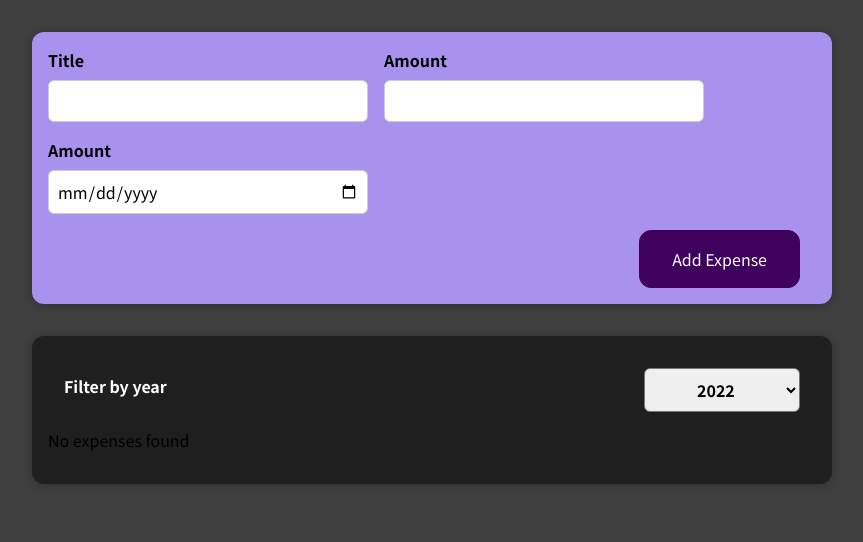
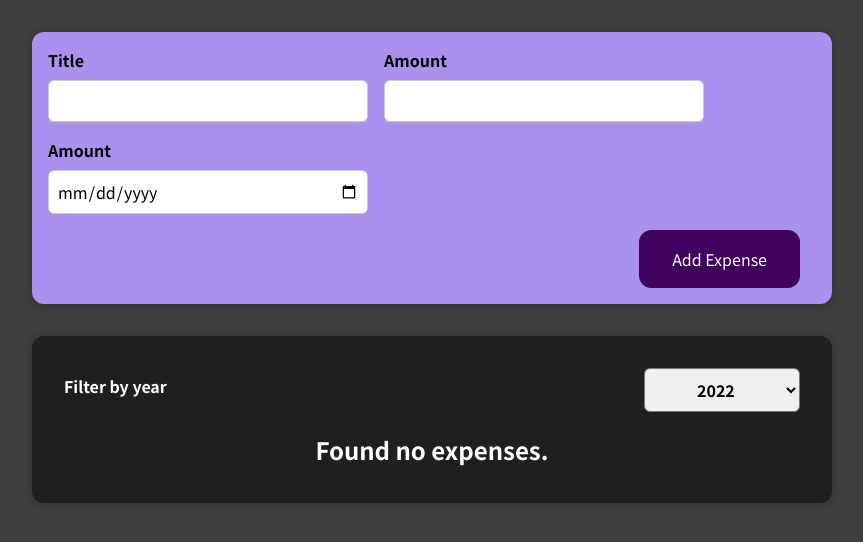
Before and after one commit to bucinskasj/react-course, a React (Create React App) app in the folder section-3-react-basics/: page / in a window 1280 px wide. Shown: the top 542 px of the page, without its empty margins (208-1071 px from the left). Built offline with nearby package versions, Linux system fonts and the light colour scheme.

Commit message:
Lesson 67

```diff
--- a/section-3-react-basics/src/components/Expenses/ExpenseItem.js
+++ b/section-3-react-basics/src/components/Expenses/ExpenseItem.js
@@ -7,6 +7,7 @@ import './ExpenseItem.css';
 const ExpenseItem = (props) => {
 
   return (
+    <li>
       <Card className="expense-item">
         <ExpenseDate date={props.date}/>
         <div className="expense-item__description">
@@ -14,6 +15,7 @@ const ExpenseItem = (props) => {
           <div className="expense-item__price">$ {props.amount}</div>
         </div>
       </Card>
+    </li>
   );
 }
 
--- a/section-3-react-basics/src/components/Expenses/Expenses.js
+++ b/section-3-react-basics/src/components/Expenses/Expenses.js
@@ -1,8 +1,8 @@
 import React, { useState } from "react";
-import ExpenseItem from "./ExpenseItem";
 import Card from "../UI/Card";
+import ExpensesFilter from "./ExpensesFilter";
+import ExpensesList from "./ExpensesList";
 import "./Expenses.css";
-import ExpensesFilter from "./ExpensesFilter";
 
 const Expenses = (props) => {
   const [filteredYear, setFilteredYear] = useState("2022");
@@ -15,19 +15,6 @@ const Expenses = (props) => {
     return expense.date.getFullYear().toString() === filteredYear;
   });
 
-  let expensesContent = <p>No expenses found</p>;
-
-  if (filteredExpenses.length > 0) {
-    expensesContent = filteredExpenses.map((expense) => (
-        <ExpenseItem
-          key={expense.id}
-          title={expense.title}
-          amount={expense.amount}
-          date={expense.date}
-        />
-      ));
-  };
-
   return (
     <div>
       <Card className="expenses">
@@ -35,7 +22,7 @@ const Expenses = (props) => {
           selected={filteredYear}
           onChangeFilter={filterChangeHandler}
         />
-        {expensesContent}
+        <ExpensesList items={filteredExpenses}/>
       </Card>
     </div>
   );
--- /dev/null
+++ b/section-3-react-basics/src/components/Expenses/ExpensesList.css
@@ -0,0 +1,9 @@
+.expenses-list {
+  list-style: none;
+  padding: 0;
+}
+
+.expenses-list__fallback {
+  color: white;
+  text-align: center;
+}
--- /dev/null
+++ b/section-3-react-basics/src/components/Expenses/ExpensesList.js
@@ -0,0 +1,24 @@
+import React from "react";
+import ExpenseItem from "./ExpenseItem";
+import "./ExpensesList.css";
+
+const ExpensesList = (props) => {
+  if (props.items.length === 0) {
+    return <h2 className="expenses-list__fallback">Found no expenses.</h2>;
+  }
+
+  return (
+    <ul className="expenses-list">
+      {props.items.map((expense) => (
+        <ExpenseItem
+          key={expense.id}
+          title={expense.title}
+          amount={expense.amount}
+          date={expense.date}
+        />
+      ))}
+    </ul>
+  );
+};
+
+export default ExpensesList;
```
Lines whose indentation alone changed are shown as unchanged.
